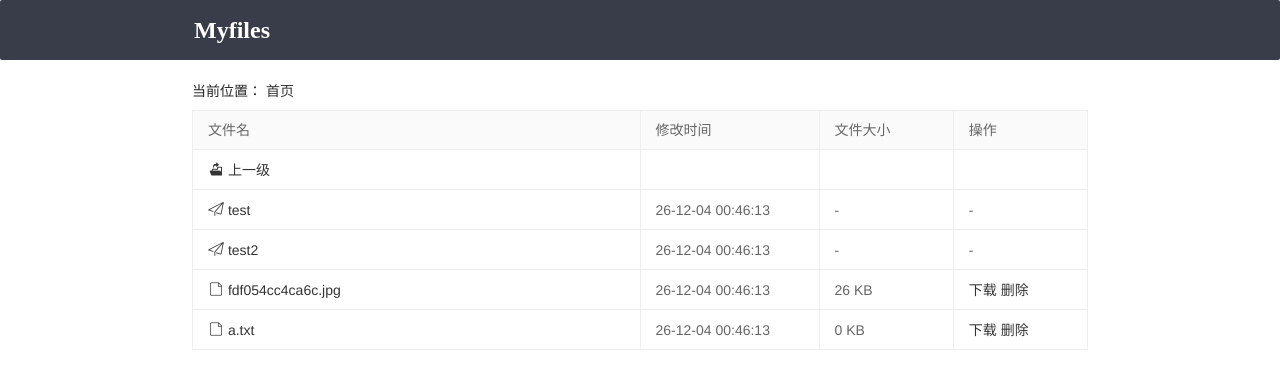
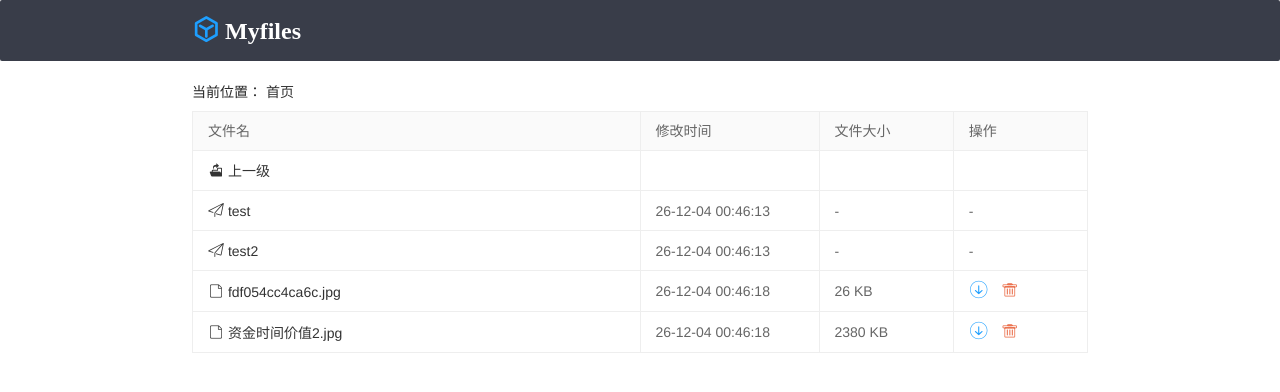
Before and after one commit to hityne/myfiles, a Django app: page / in a window 1280 px wide. Shown: the top 392 px of the page. Run offline with Django 3.2, Linux system fonts and the light colour scheme.

Commit message:
添加图标

```diff
--- a/index/urls.py
+++ b/index/urls.py
@@ -10,6 +10,7 @@ urlpatterns = [
     re_path(r'^(?P<path>.+\.jpeg)', serve, {"document_root":settings.REPO_ROOT}),
     re_path(r'^(?P<path>.+\.gif)', serve, {"document_root":settings.REPO_ROOT}),
     re_path(r'^(?P<path>.+\.png)', serve, {"document_root":settings.REPO_ROOT}),
+    re_path(r'^(?P<path>.+\.pdf)', serve, {"document_root":settings.REPO_ROOT}),
     re_path(r'^(?P<path>.+\.mp4)', serve, {"document_root":settings.REPO_ROOT}),
     re_path(r'^(.*)$', views.deep),
 
--- a/templates/index.html
+++ b/templates/index.html
@@ -12,7 +12,7 @@
     <ul class="layui-nav" style="padding-left:0;">
 <div style="width: 70%; margin: 0 auto;">
   <li class="layui-nav-item">
-    <a href="/" style="margin-left:0;padding-left:5px; font-size:x-large;color:white; font-family:'Microsoft YaHei UI'; font-weight: bold;">Myfiles</a>
+    <a href="/" style="margin-left:0;padding-left:5px; font-size:x-large;color:white; font-family:'Microsoft YaHei UI'; font-weight: bold;"><i class="layui-icon layui-icon-component" style="font-size: 25px; color: #1E9FFF;"></i> Myfiles</a>
 {#      <span class="layui-badge">9</span>#}
 {#  </li>#}
 {#  <li class="layui-nav-item">#}
@@ -76,7 +76,7 @@
             <td><a href="{{ each.path }}/{{ each.name }}"><i class="layui-icon layui-icon-file"></i>  {{ each.name }}</a></td>
           <td>{{ each.time }}</td>
           <td>{{ each.size }}</td>
-           <td><a download href="{{ each.path }}/{{ each.name }}">下载</a> <a href="/del?a={{ each.path }}&b={{ each.name }}" rel="external nofollow">删除</a></td>
+           <td><a download href="{{ each.path }}/{{ each.name }}"><i class="layui-icon layui-icon-download-circle" style="font-size:20px;color: #1E9FFF; margin-right: 7px;" title="下载"></i></a> <a href="/del?a={{ each.path }}&b={{ each.name }}" rel="external nofollow" title="删除"><i class="layui-icon layui-icon-delete" style="font-size:20px;color: #eb7350;"></i></a></td>
         </tr>
       {% endfor %}
 
```
Also changed, not shown: myrepo/a.txt (deleted), myrepo/资金时间价值2.jpg (added).
